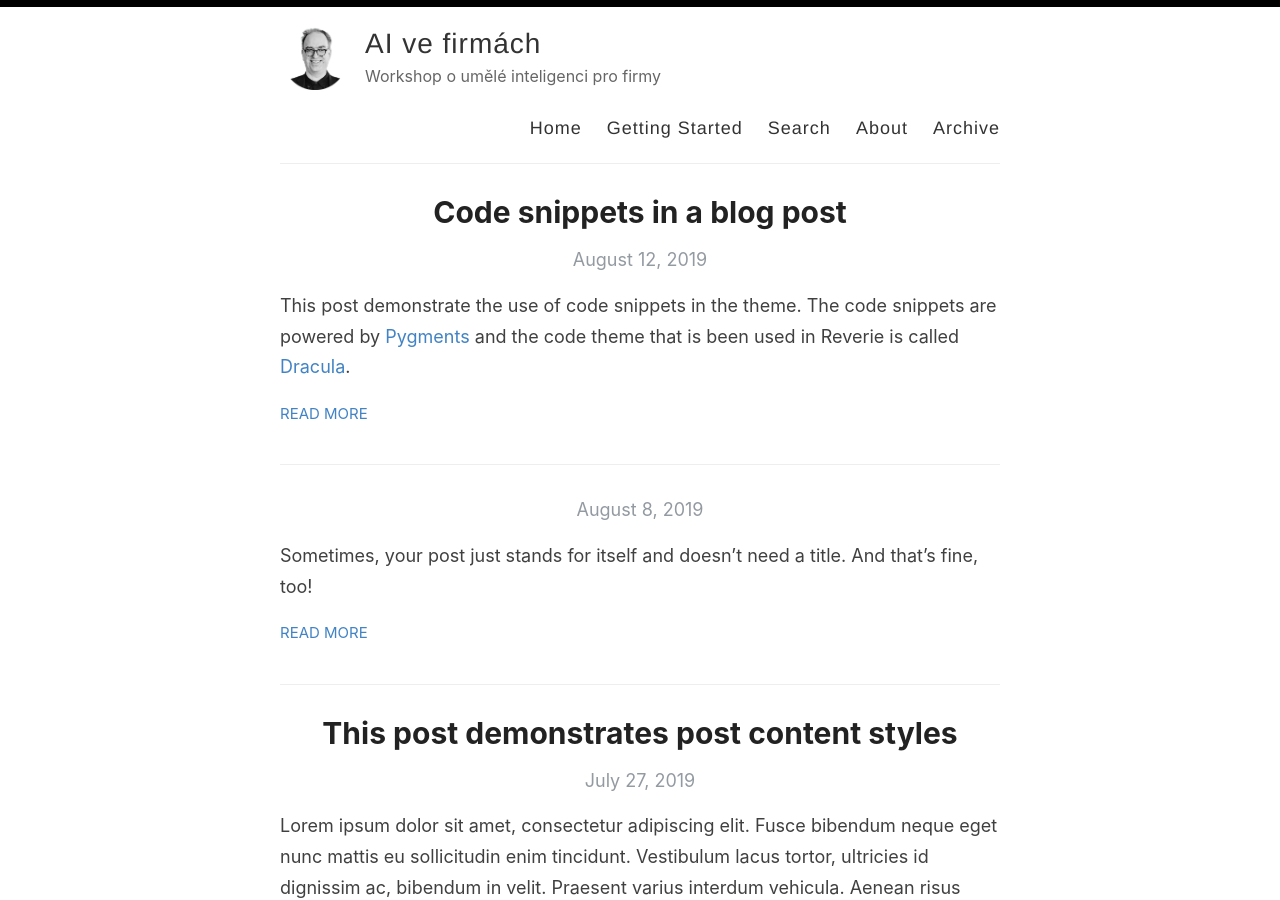
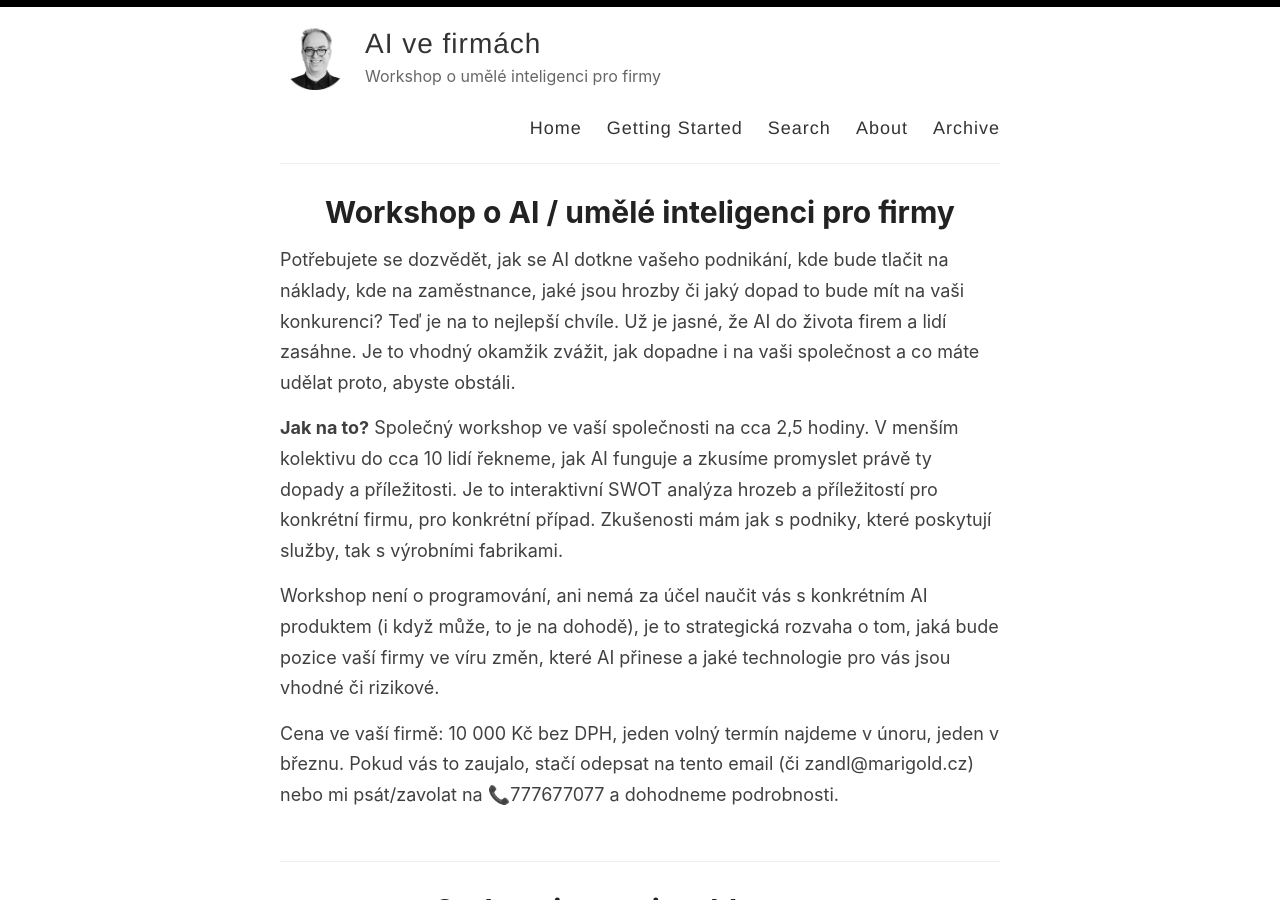
Before and after one commit to tangero/aivefirmach, a Jekyll site: the page built from index.html, in a window 1280 px wide and 900 px high. Built offline with Jekyll 4.4.1, drawn with Linux system fonts in a browser that asks for light colours; the list of posts is cut into pages by our own code.

Commit message:
Update index.html

```diff
--- a/index.html
+++ b/index.html
@@ -3,6 +3,22 @@ layout: default
 ---
 
 <div class="posts">
+  <article class="post">
+      <h1>Workshop o AI / umělé inteligenci pro firmy</h1>
+    </a>
+    <div class="entry">
+      <p></p>Potřebujete se dozvědět, jak se AI dotkne vašeho podnikání, kde bude tlačit na náklady, kde na zaměstnance, jaké jsou hrozby či jaký dopad to bude mít na vaši konkurenci? Teď je na to nejlepší chvíle. Už je jasné, že AI do života firem a lidí zasáhne. Je to vhodný okamžik zvážit, jak dopadne i na vaši společnost a co máte udělat proto, abyste obstáli.  </p>
+
+
+    <p><strong>Jak na to?</strong> Společný workshop ve vaší společnosti na cca 2,5 hodiny. V menším kolektivu do cca 10 lidí řekneme, jak AI funguje a zkusíme promyslet právě ty dopady a příležitosti. Je to interaktivní SWOT analýza hrozeb a příležitostí pro konkrétní firmu, pro konkrétní případ. Zkušenosti mám jak s podniky, které poskytují služby, tak s výrobními fabrikami.</p>
+    <p>Workshop není o programování, ani nemá za účel naučit vás s konkrétním AI produktem (i když může, to je na dohodě), je to strategická rozvaha o tom, jaká bude pozice vaší firmy ve víru změn, které AI přinese a jaké technologie pro vás jsou vhodné či rizikové.</p>
+    <p>Cena ve vaší firmě: 10 000 Kč bez DPH, jeden volný termín najdeme v únoru, jeden v březnu.
+Pokud vás to zaujalo, stačí odepsat na tento email (či zandl@marigold.cz) nebo mi psát/zavolat na 📞777677077 a dohodneme podrobnosti.</p>
+    </div>
+
+
+  </article>
+
   {% for post in paginator.posts %}
     <article class="post">
       <a href="{{ site.baseurl }}{{ post.url }}">
```
